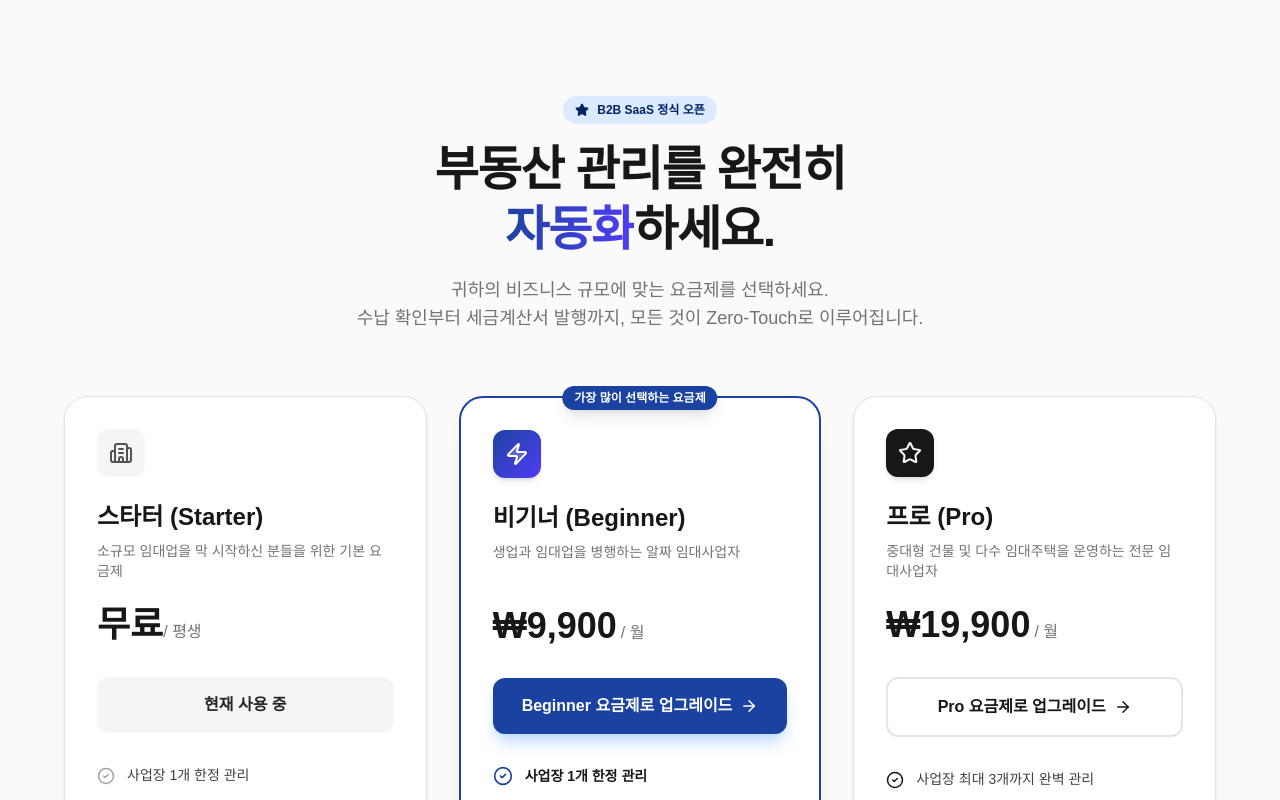
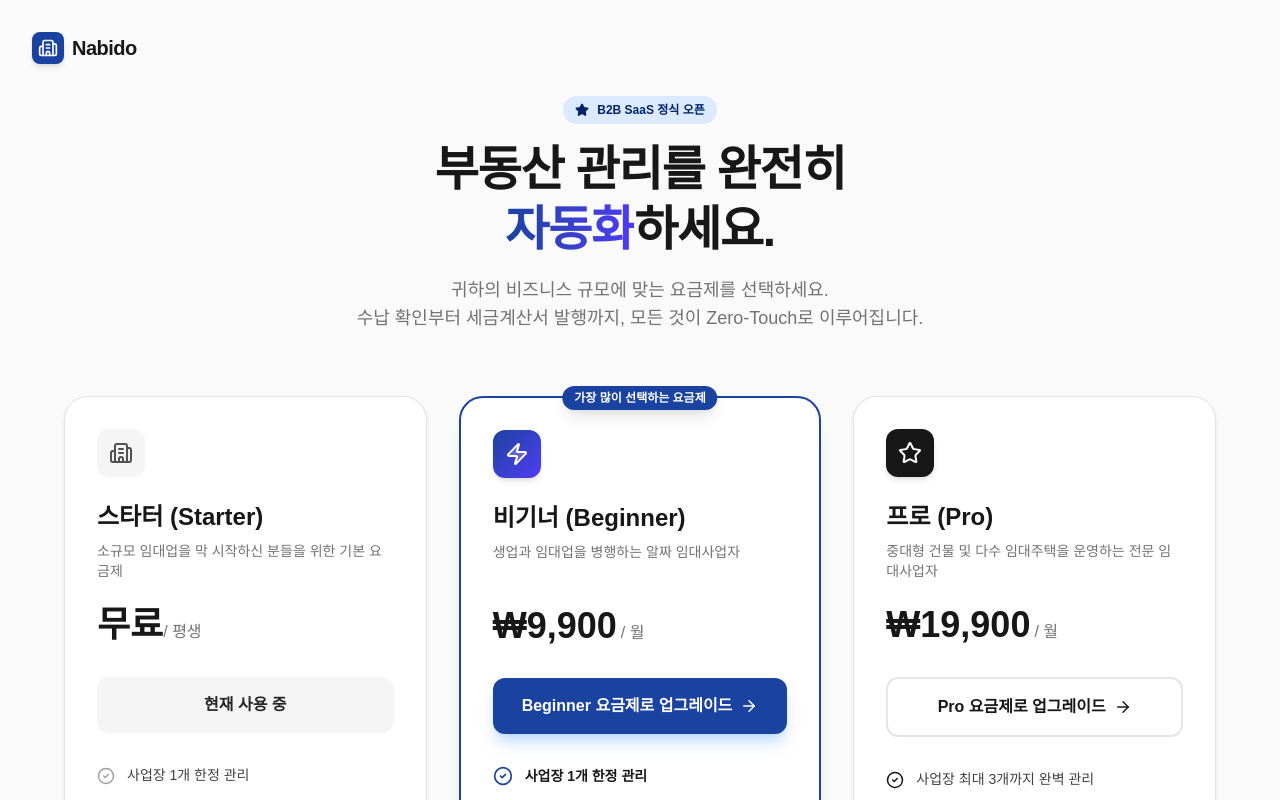
Before and after one commit to knot4844/ofc, a Next.js app: page /pricing in a window 1280 px wide. Shown: the top 800 px of the page. Built offline with nearby package versions, Linux system fonts and the light colour scheme; no server answers.

Commit message:
fix(ui): add home button to pricing page

```diff
--- a/src/app/pricing/page.tsx
+++ b/src/app/pricing/page.tsx
@@ -3,12 +3,23 @@
 import React, { useState } from "react";
 import { CheckCircle2, Star, Zap, Building2, ArrowRight } from "lucide-react";
 import { TossCheckout } from "@/components/payments/TossCheckout";
+import Link from "next/link";
 
 export default function PricingPage() {
     const [selectedPlan, setSelectedPlan] = useState<{ amount: number, name: string } | null>(null);
 
     return (
         <div className="min-h-screen bg-neutral-50 pb-24 relative overflow-hidden">
+
+            {/* Home Navigation */}
+            <div className="absolute top-6 left-6 md:top-8 md:left-8 z-50">
+                <Link href="/" className="flex items-center gap-2 group">
+                    <div className="w-8 h-8 bg-blue-600 rounded-lg flex items-center justify-center transform group-hover:-translate-y-0.5 transition-transform shadow-md">
+                        <Building2 size={20} className="text-white" />
+                    </div>
+                    <span className="font-extrabold text-xl tracking-tight text-neutral-900 group-hover:text-blue-600 transition-colors">Nabido</span>
+                </Link>
+            </div>
 
             {/* Background Decorations */}
             <div className="absolute top-0 left-1/2 -translate-x-1/2 w-[800px] h-[400px] bg-gradient-to-b from-blue-100/50 to-transparent blur-3xl -z-10 rounded-full"></div>
```
